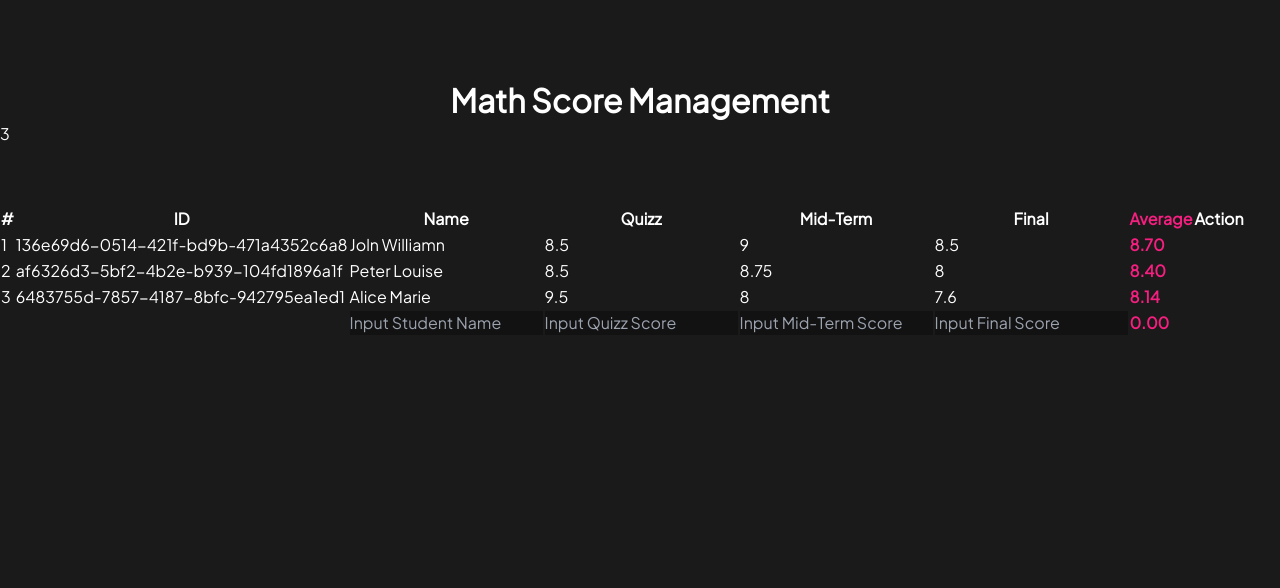
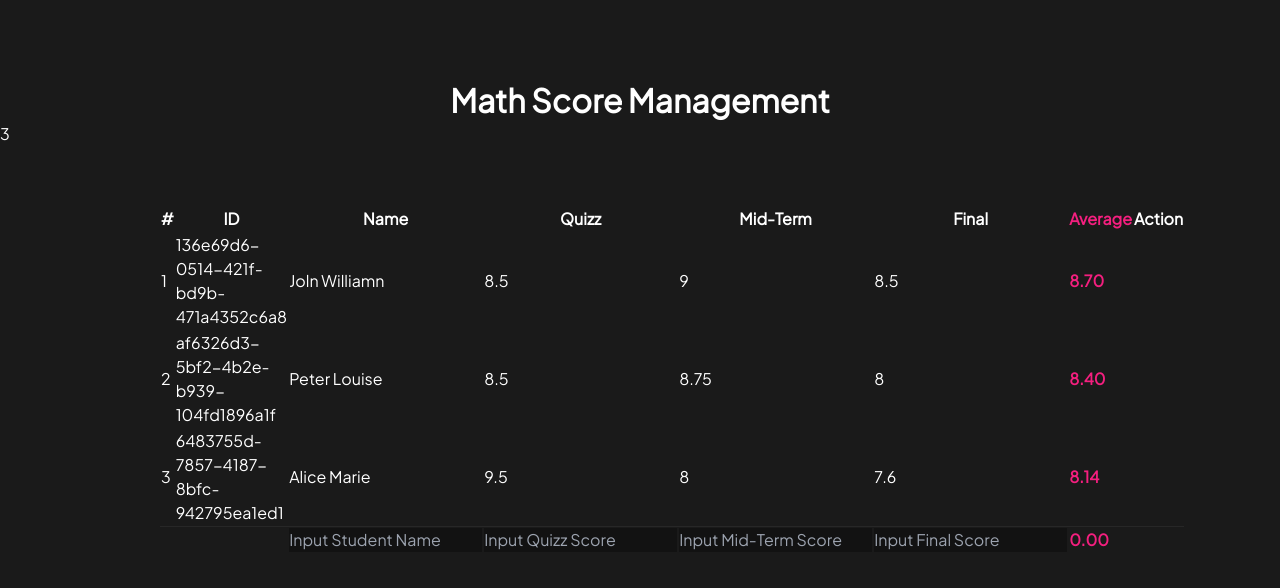
Before and after one commit to trilnh92/class-mgmt, a Vue app: page / in a window 1280 px wide. Shown: the top 588 px of the page. Built offline with nearby package versions, Linux system fonts and the light colour scheme.

Commit message:
Add UI for func Add/Edit/Delete

```diff
--- a/src/components/Subject.vue
+++ b/src/components/Subject.vue
@@ -274,7 +274,7 @@ body {
 }
 
 .subject-wrapper {
-  max-width: 1366px;
+  max-width: 75vw;
   margin-inline: auto;
 
   padding-top: 60px;
@@ -295,7 +295,8 @@ body {
     border-bottom-color: #272727;
   }
 
-  tbody {
+  tfoot {
+    border-top: 1px solid #272727;
   }
 }
 </style>
```
